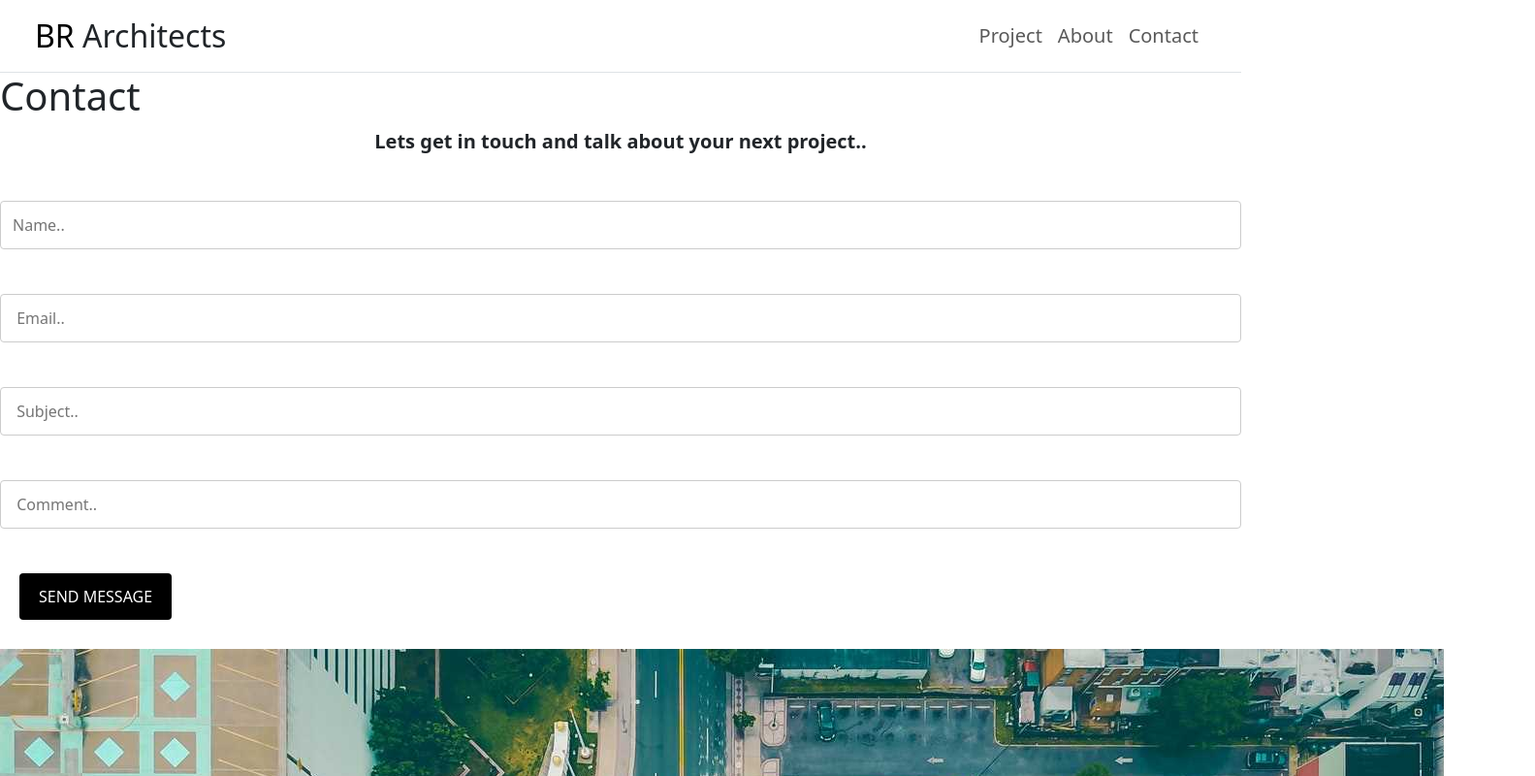
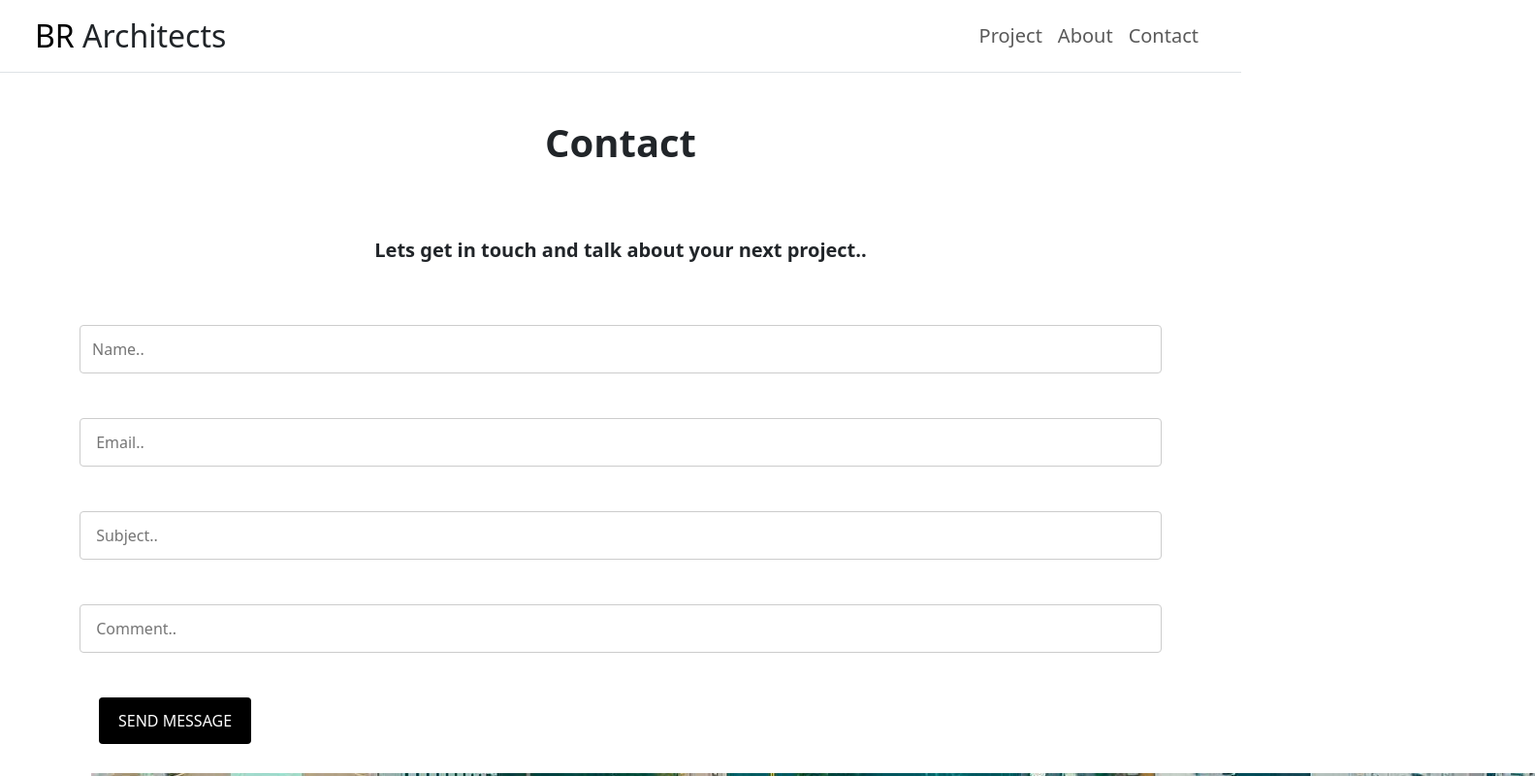
Before and after one commit to AreebRehman5/Customization, a plain HTML site: page contact.html in a window 1280 px wide. Shown: the top 800 px of the page at 97% size, 1583 px wide, since content can reach past the window. Drawn offline with nearby package versions, Linux system fonts and the light colour scheme.

Commit message:
Update contact.html

```diff
--- a/contact.html
+++ b/contact.html
@@ -12,7 +12,7 @@
     <header>
         <nav class="navbar navbar-expand-lg bg-white-tertiary px-4 border-bottom  ">
             <div class="container-fluid">
-              <a class="navbar-brand fs-2 " href="#">BR<span class="text-dark ">     Architects</span></a>
+              <a class="navbar-brand fs-2 " href="index.html">BR<span class="text-dark ">     Architects</span></a>
               <button class="navbar-toggler" type="button" data-bs-toggle="collapse" data-bs-target="#navbarSupportedContent" aria-controls="navbarSupportedContent" aria-expanded="false" aria-label="Toggle navigation">
                 <span class="navbar-toggler-icon"></span>
               </button>
@@ -26,7 +26,7 @@
                   </li>
 
                     <li class="nav-item">
-                        <a class="nav-link" href="index.html">Contact</a>
+                        <a class="nav-link" href="">Contact</a>
                       </li>
                 </ul>
 
@@ -34,12 +34,15 @@
             </div>
           </nav>
     </header>
-
-
-    <h1>Contact</h1>
+    <section class="main-section bg-white ">
+      <div class="container ">
+        <div class="text-center mb-3  py-5 ">
+          <h1 class="fw-bold "><span class="text-dark ">  Contact</span></h1>
+        </div>
+        <div class="row g-3 ">
      <p>Lets get in touch and talk about your next project..</p>
 
-    <form action="/action_page.php">
+     <form action="">
       <label for="fname"> </label>
       <input type="text" id="fname" name="firstname" placeholder="Name..">
       <label for="fname"></label>
@@ -57,9 +60,14 @@
       <input type="submit" value="SEND MESSAGE">
     </form>
   </div>
+  <div class="container ">
+      <img src="map.jpg" alt="">
+  </div>
+
+
 
  <img src="map.jpg" alt="">
 
  <footer>
-    <h1>footer</h1>
+    <h1>Footer</h1>
   </footer>
```
Lines whose indentation alone changed are shown as unchanged.
